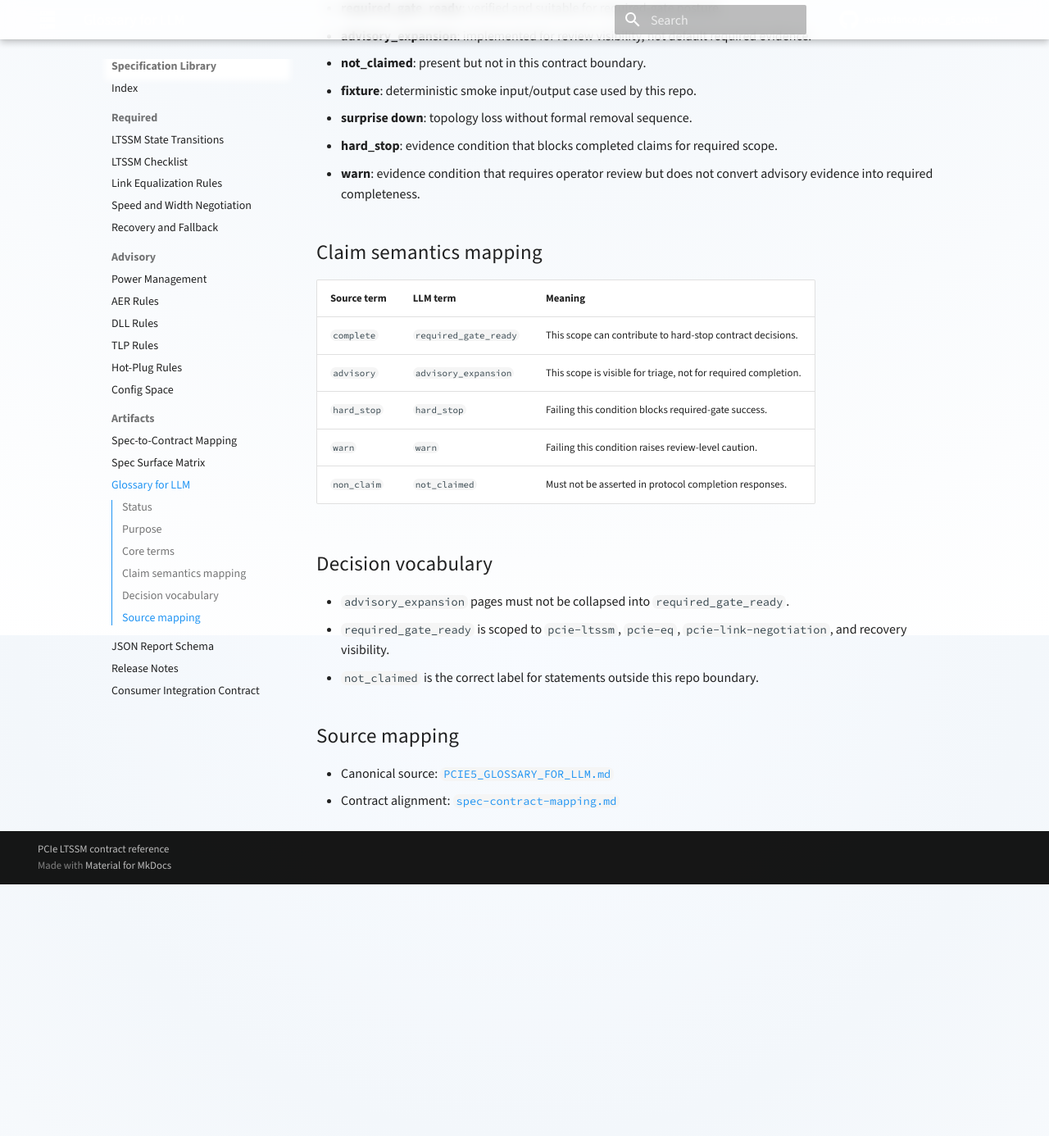
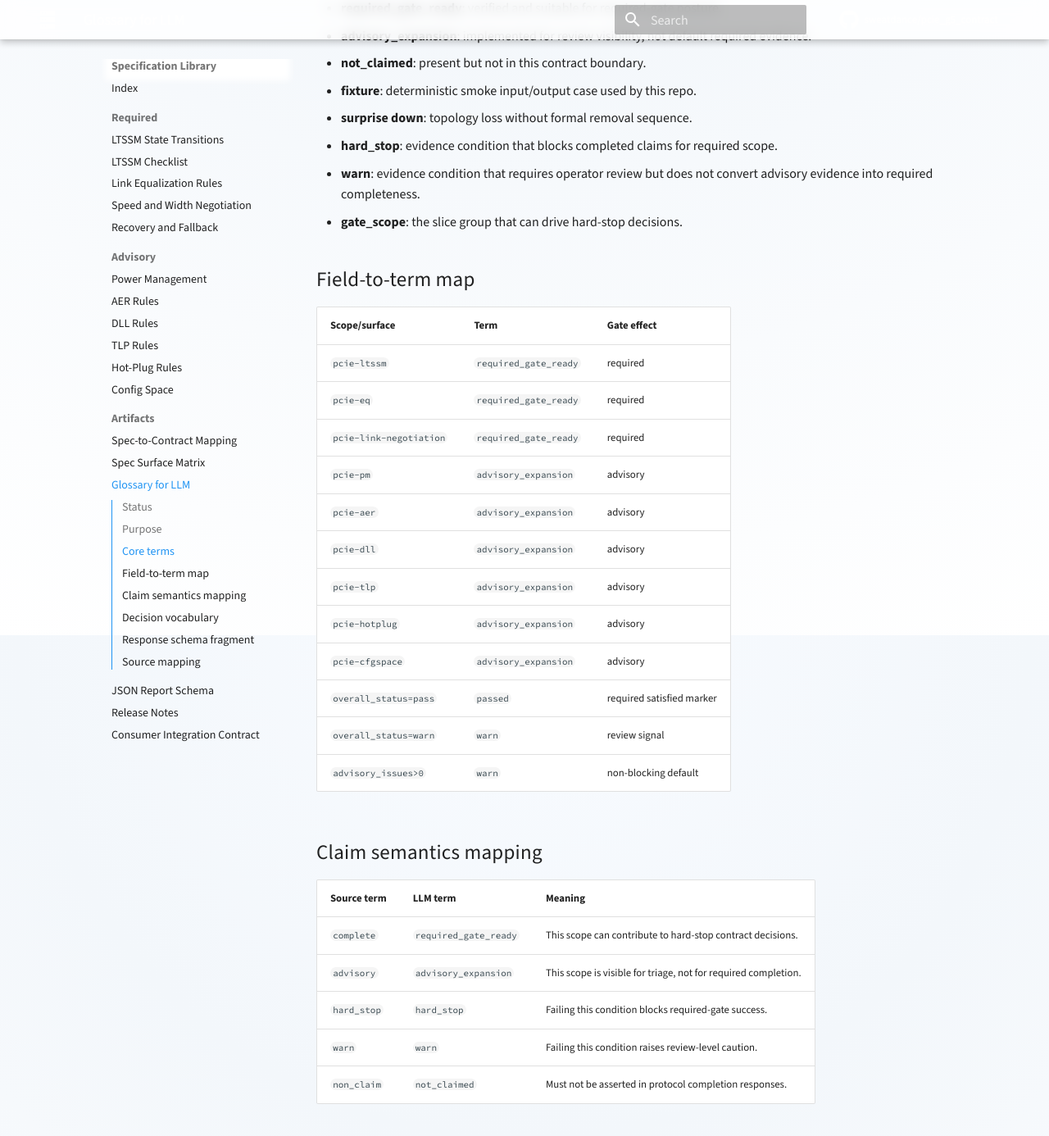
Before and after one commit to sweatdance/pcie_g5_contract, an MkDocs documentation site: the page built from docs/en/specs/spec-glossary-for-llm.md, in a window 1280 px wide and 1400 px high, scrolled down 625 px. Shown: the top 1386 px of the window at 82% size. Built offline with MkDocs 1.6.1 and Material for MkDocs 9.7.7, drawn with Linux system fonts in a browser that asks for light colours; comment, search, counter and statistics services are not loaded; before the commit the page ends 1704 px from its top, so only the background shows below that; some of the changed text lies outside the part shown.

Commit message:
docs: add hard-gate mapping and response vocab guidance

````diff
--- a/docs/en/specs/spec-glossary-for-llm.md
+++ b/docs/en/specs/spec-glossary-for-llm.md
@@ -24,6 +24,24 @@
 - **surprise down**: topology loss without formal removal sequence.
 - **hard_stop**: evidence condition that blocks completed claims for required scope.
 - **warn**: evidence condition that requires operator review but does not convert advisory evidence into required completeness.
+- **gate_scope**: the slice group that can drive hard-stop decisions.
+
+## Field-to-term map
+
+| Scope/surface | Term | Gate effect |
+| --- | --- | --- |
+| `pcie-ltssm` | `required_gate_ready` | required |
+| `pcie-eq` | `required_gate_ready` | required |
+| `pcie-link-negotiation` | `required_gate_ready` | required |
+| `pcie-pm` | `advisory_expansion` | advisory |
+| `pcie-aer` | `advisory_expansion` | advisory |
+| `pcie-dll` | `advisory_expansion` | advisory |
+| `pcie-tlp` | `advisory_expansion` | advisory |
+| `pcie-hotplug` | `advisory_expansion` | advisory |
+| `pcie-cfgspace` | `advisory_expansion` | advisory |
+| `overall_status=pass` | `passed` | required satisfied marker |
+| `overall_status=warn` | `warn` | review signal |
+| `advisory_issues>0` | `warn` | non-blocking default |
 
 ## Claim semantics mapping
 
@@ -40,6 +58,18 @@
 - `advisory_expansion` pages must not be collapsed into `required_gate_ready`.
 - `required_gate_ready` is scoped to `pcie-ltssm`, `pcie-eq`, `pcie-link-negotiation`, and recovery visibility.
 - `not_claimed` is the correct label for statements outside this repo boundary.
+- `advisory_issues` must be tracked as review severity unless downstream policy reclassifies.
+
+## Response schema fragment
+
+```json
+{
+  "claim_level": "required_gate_ready|advisory_expansion|not_claimed",
+  "gate_scope": "required|advisory",
+  "evidence": "fixtures/fixture_manifest.json",
+  "result": "pass|warn|blocked|unknown"
+}
+```
 
 ## Source mapping
 
````
Also changed, not shown: docs/en/specs/index.md (+23 -0 lines), docs/en/specs/spec-contract-mapping.md (+22 -0 lines), docs/en/specs/spec-release-notes.md (+7 -0 lines), memory/2026-06-10.md (+2 -0 lines).
